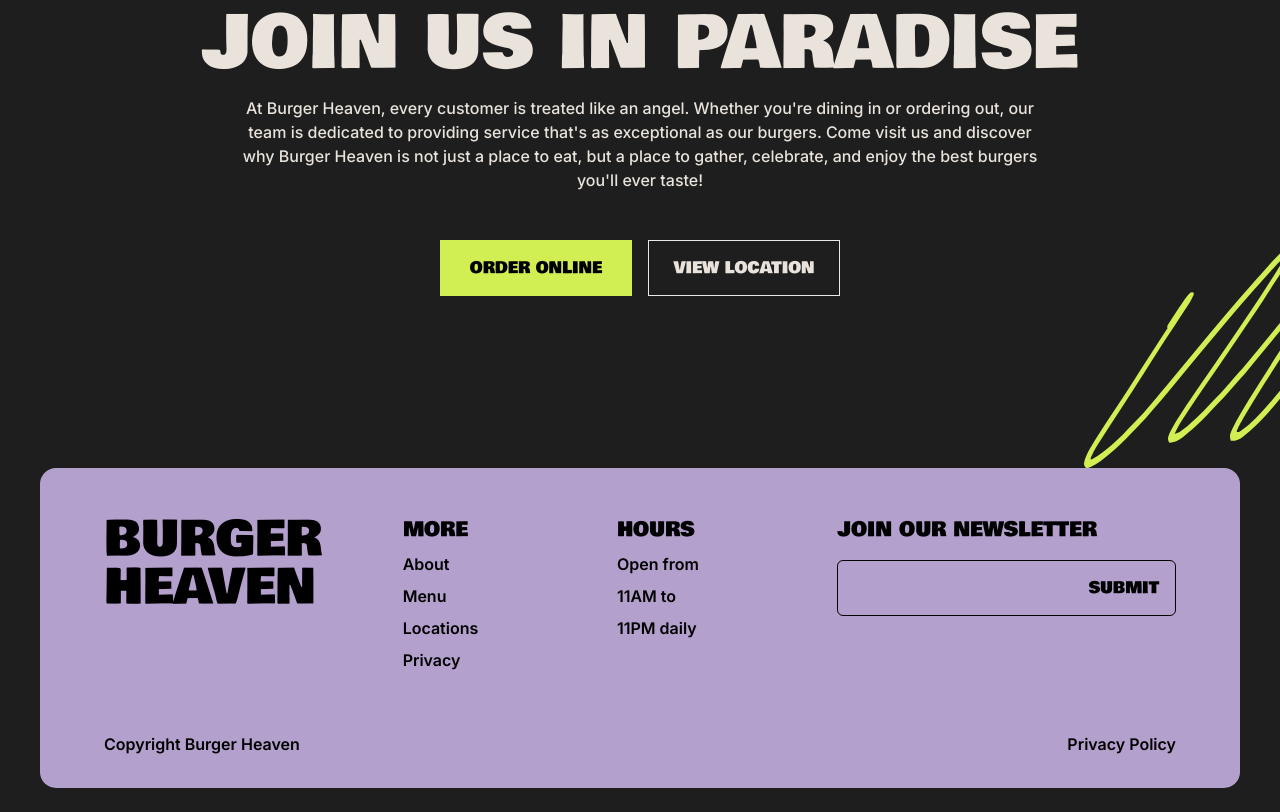
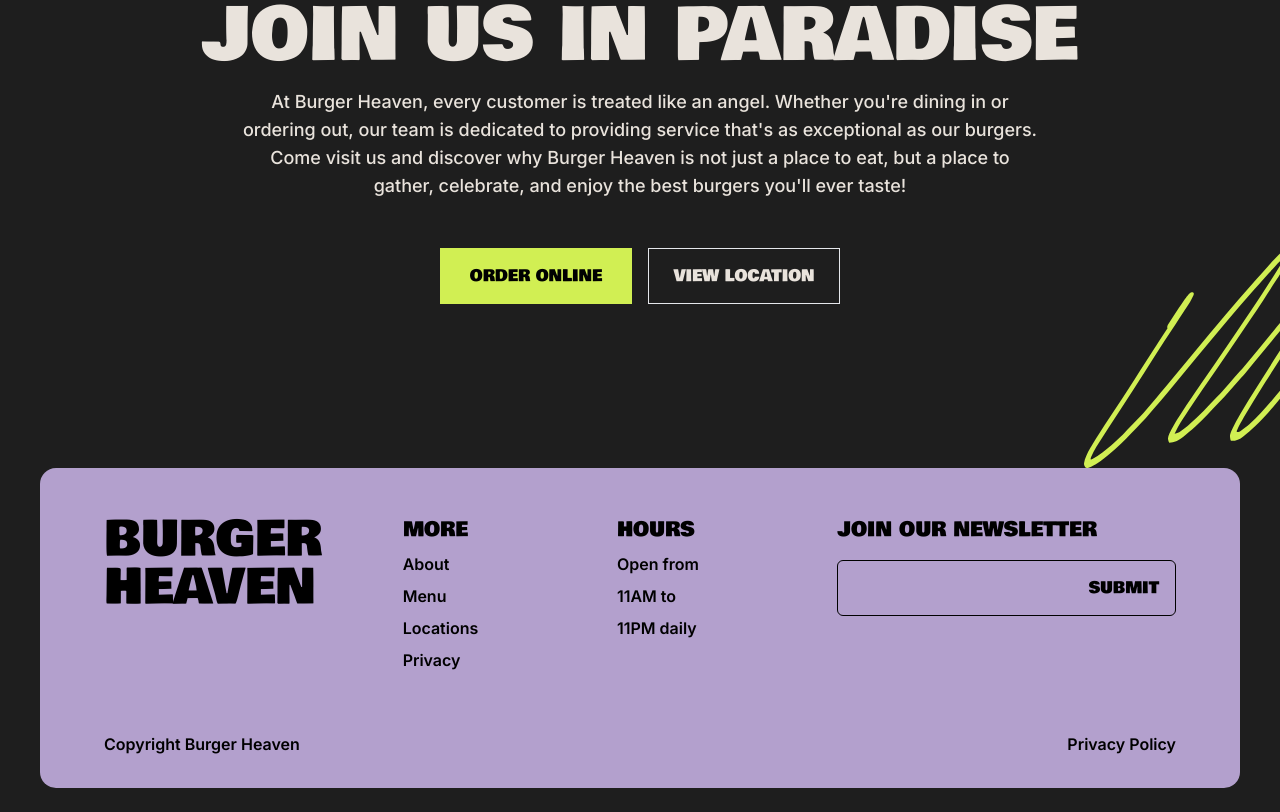
Before and after one commit to christianrazul/burger-heaven, a React (Vite) app: page /about in a window 1280 px wide. Shown: the part 1755-2567 px from the top of the page. Built offline with nearby package versions, Linux system fonts and the light colour scheme.

Commit message:
Update some copy and styling to About Page CTA

```diff
--- a/src/pages/AboutPage.tsx
+++ b/src/pages/AboutPage.tsx
@@ -259,7 +259,7 @@
         </motion.h1>
         <div className="mb-8 flex justify-center">
           <motion.p
-            className="w-2/3 text-center font-inter font-medium text-textBeige"
+            className="w-2/3 text-center font-inter text-lg font-medium text-textBeige"
             variants={textVariants}
             initial="hidden"
             animate="visible"
```
